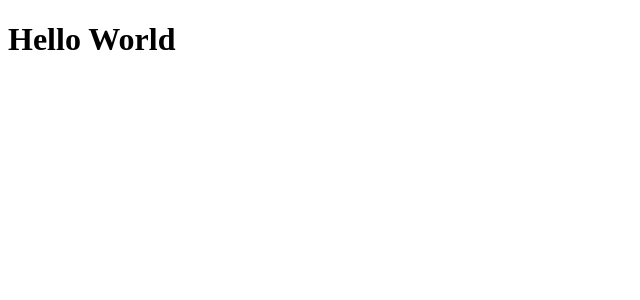
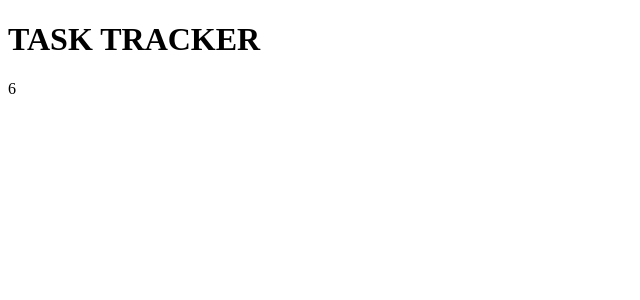
Before and after one commit to jamestheengineer/angular-playground, an Angular app in the folder angular-crash/: page / in a window 1280 px wide. Shown: the top 300 px of the page, without its empty margins (0-640 px from the left). Built offline with nearby package versions, Linux system fonts and the light colour scheme.

Commit message:
Components

```diff
--- a/angular-crash/src/app/app.component.html
+++ b/angular-crash/src/app/app.component.html
@@ -1 +1,2 @@
-<h1>Hello World</h1>
+<h1>{{ title.toUpperCase() }}</h1>
+{{ 1 + 5 }}
--- a/angular-crash/src/app/app.component.ts
+++ b/angular-crash/src/app/app.component.ts
@@ -3,8 +3,8 @@
 @Component({
   selector: 'app-root',
   templateUrl: './app.component.html',
-  styleUrls: ['./app.component.css']
+  styleUrls: ['./app.component.css'],
 })
 export class AppComponent {
-  title = 'angular-crash';
+  title: string = 'Task Tracker';
 }
```
